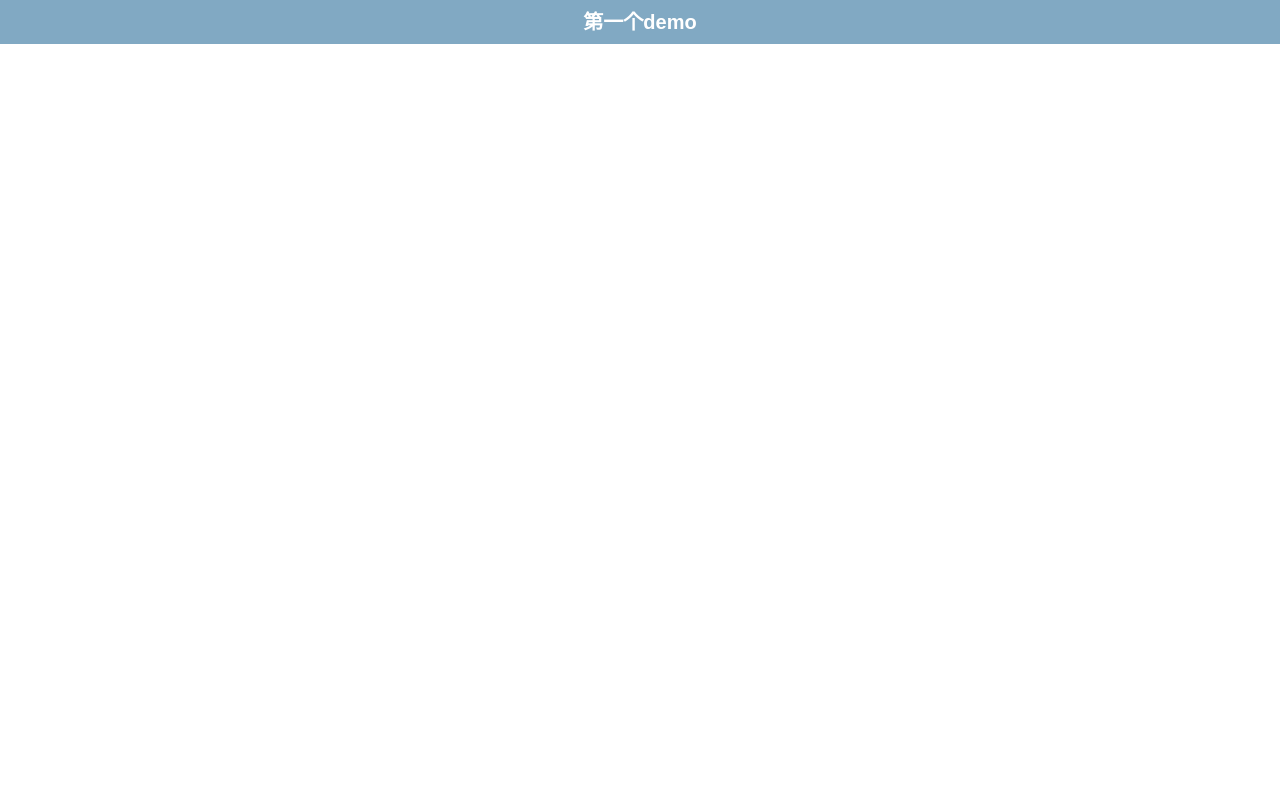
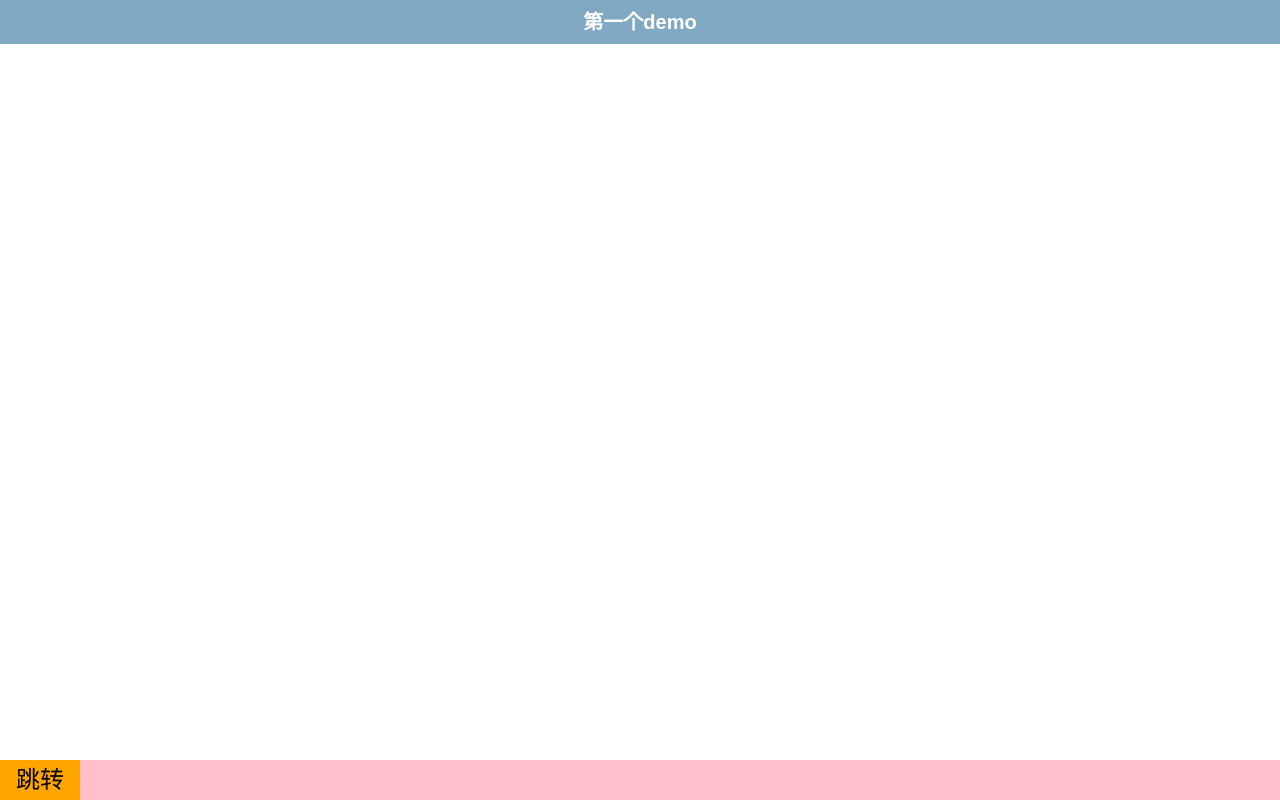
Before and after one commit to 1701xiangmu/APIcloud, a plain HTML site: page index.html in a window 1280 px wide. Drawn offline with Linux system fonts and the light colour scheme.

Commit message:
6
git-svn-id: svn://svn3.apicloud.com/A6079276380083/Navbar@8 0e1a2743-8d03-4e5a-a60c-7e26af42b145

```diff
--- a/index.html
+++ b/index.html
@@ -44,6 +44,21 @@
     .flex-con{
       overflow: auto
     }*/
+    #route{
+      width:100%;
+      display: flex;
+      text-align: center;
+      background-color: pink;
+    }
+    #route p{
+      display: inline-block;
+      width: 80px;
+      height:40px;
+      text-align: center;
+      line-height: 40px;
+      font-size: 24px;
+      background: orange;
+    }
     </style>
 </head>
 <body>
@@ -53,6 +68,9 @@
       </div>
       <div id="mai" class="flex-con">
 
+      </div>
+      <div id="route">
+          <p onclick="fnOpenRegisterWin ()">跳转</p>
       </div>
         <!-- <div id="header">
             <h1>APICloud</h1>
@@ -115,7 +133,15 @@
     //     hScrollBarEnabled: true
      });
 
-
+     function fnOpenRegisterWin () {
+          api.openWin({
+            //name: 'register',
+             url: 'html/register.html',
+              // pageParam: {
+              //     name: 'test'
+              // }
+          });
+      }
 
     var NVTabBar = api.require('NVTabBar');
         NVTabBar.open({
```
Also changed, not shown: html/register.html (added, +48 -0 lines).
